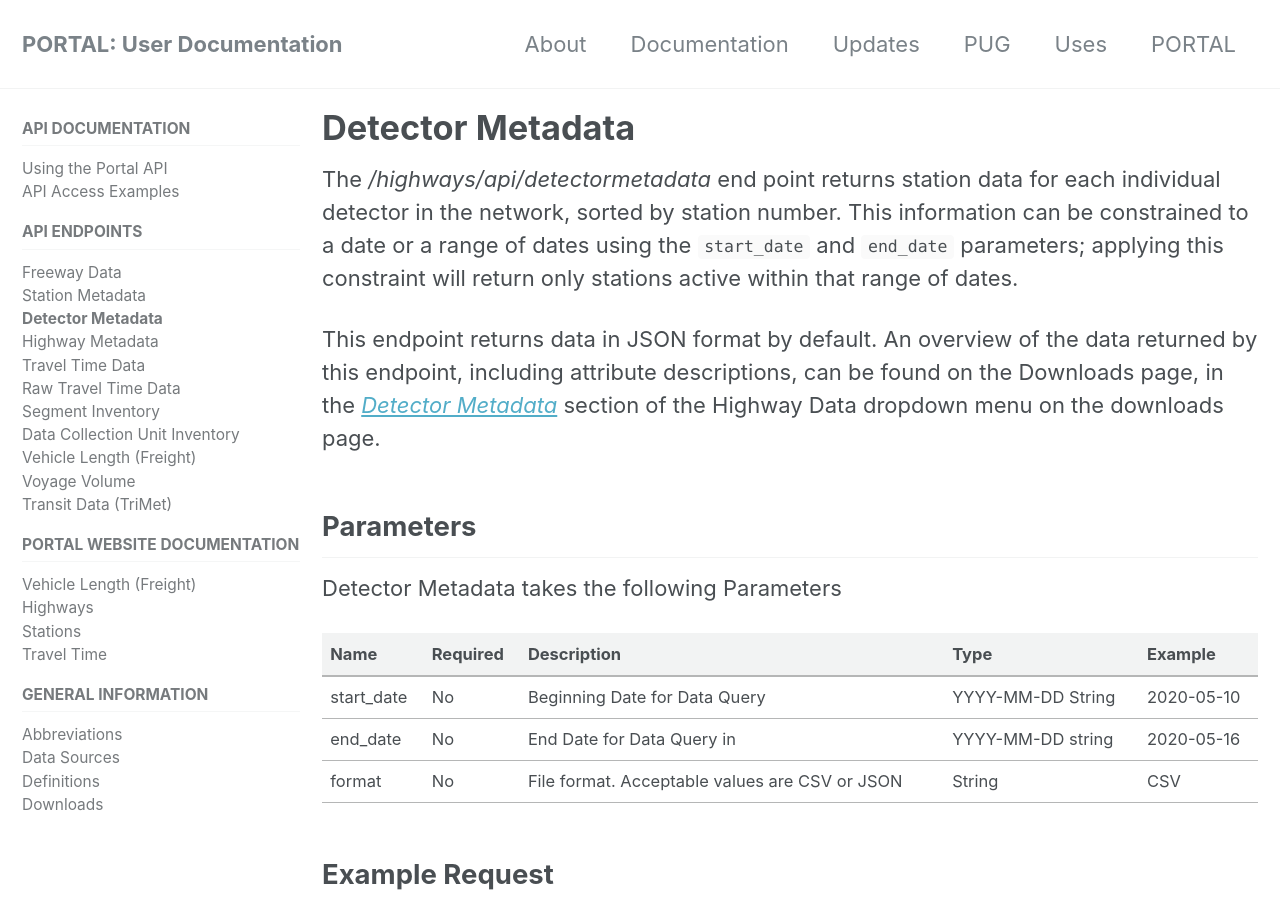
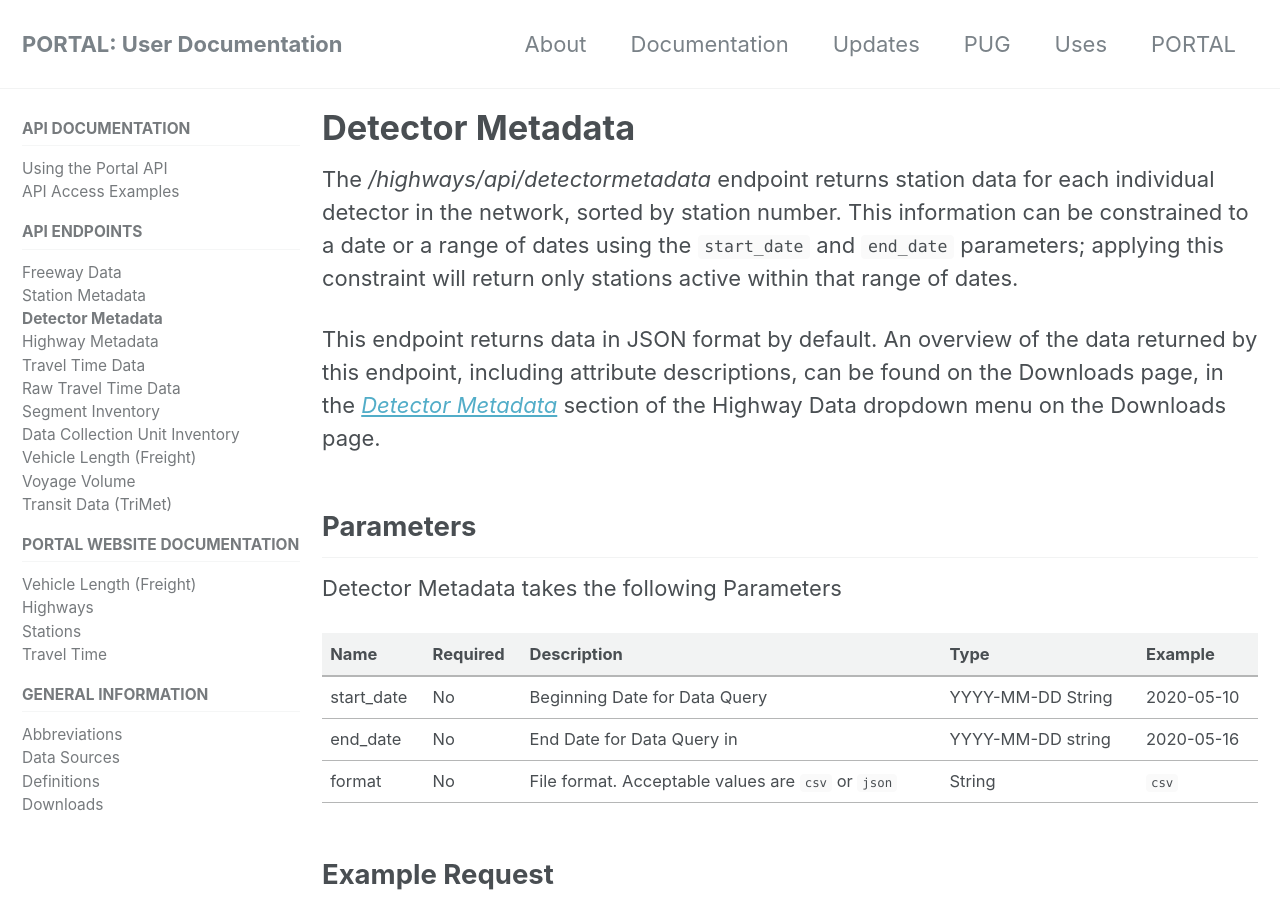
Before and after one commit to adus/portal-documentation, a Jekyll site: the page built from _documents/detectormetadata.md, in a window 1280 px wide and 900 px high. Built offline with Jekyll 4.4.1, drawn with Linux system fonts in a browser that asks for light colours; nearby versions of some CDN libraries; some of the changed text lies outside the part shown.

Commit message:
Update detectormetadata.md

````diff
--- a/_documents/detectormetadata.md
+++ b/_documents/detectormetadata.md
@@ -1,9 +1,9 @@
 ---
 title: "Detector Metadata"
 ---
-The _/highways/api/detectormetadata_ end point returns station data for each individual detector in the network, sorted by station number. This information can be constrained to a date or a range of dates using the `start_date` and `end_date` parameters; applying this constraint will return only stations active within that range of dates.
+The _/highways/api/detectormetadata_ endpoint returns station data for each individual detector in the network, sorted by station number. This information can be constrained to a date or a range of dates using the `start_date` and `end_date` parameters; applying this constraint will return only stations active within that range of dates.
 
-This endpoint returns data in JSON format by default. An overview of the data returned by this endpoint, including attribute descriptions, can be found on the Downloads page, in the [_Detector Metadata_]({{ site.url }}{{ site.baseurl }}/documents/downloads/) section of the Highway Data dropdown menu on the downloads page.
+This endpoint returns data in JSON format by default. An overview of the data returned by this endpoint, including attribute descriptions, can be found on the Downloads page, in the [_Detector Metadata_]({{ site.url }}{{ site.baseurl }}/documents/downloads/) section of the Highway Data dropdown menu on the Downloads page.
 
 ## Parameters
 Detector Metadata takes the following Parameters
@@ -12,7 +12,7 @@ Detector Metadata takes the following Parameters
 | ------------ | -------- | ---------------------------------------------- | ----------------- | ------------ |
 |  start_date  | No       | Beginning Date for Data Query                  | YYYY-MM-DD String | 2020-05-10   |
 |  end_date    | No       | End Date for Data Query in                     | YYYY-MM-DD string | 2020-05-16   |
-|  format      | No       | File format. Acceptable values are CSV or JSON | String            | CSV          |
+|  format      | No       | File format. Acceptable values are `csv` or `json` | String            | `csv`          |
 
 ## Example Request
 ```https://new.portal.its.pdx.edu/highways/api/detectormetadata/?start_date=2020-05-10&end_date=2020-05-16&format=csv```
````
Also changed, not shown: other parts of _documents/detectormetadata.md (+1 -1 lines).
